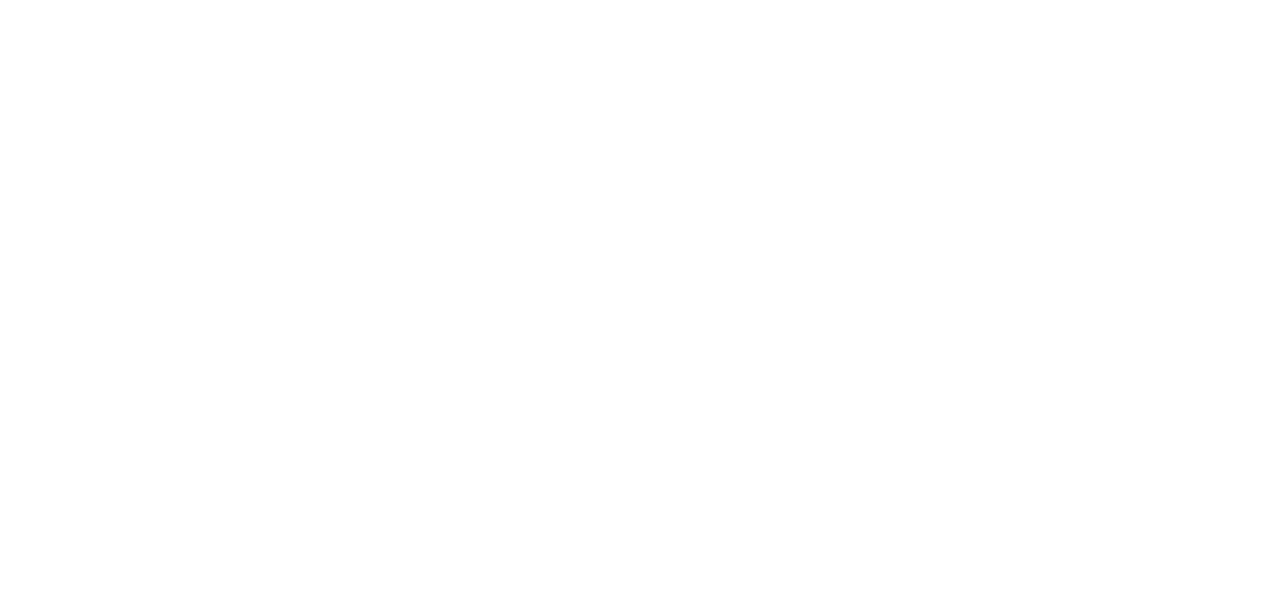
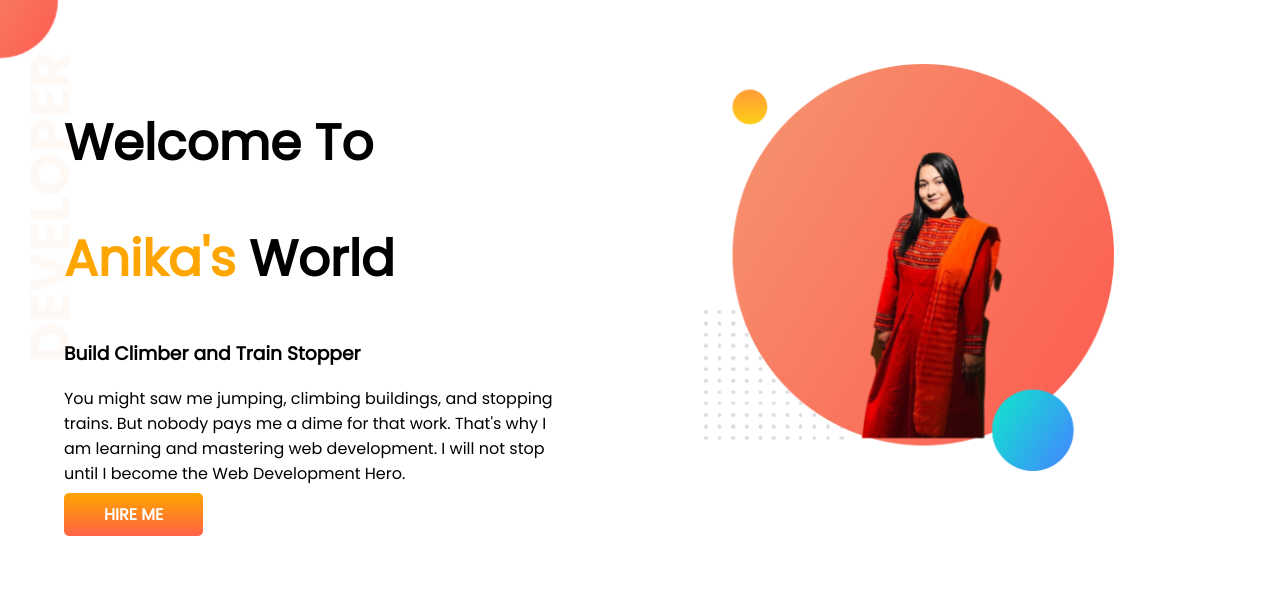
Before and after one commit to anika136/developer-portfolio, a plain HTML site: page index.html in a window 1280 px wide. Drawn offline with Linux system fonts and the light colour scheme.

Commit message:
top banner added

```diff
--- a/index.html
+++ b/index.html
@@ -1,13 +1,35 @@
 <!DOCTYPE html>
 <html lang="en">
+
 <head>
     <meta charset="UTF-8">
     <meta http-equiv="X-UA-Compatible" content="IE=edge">
     <meta name="viewport" content="width=device-width, initial-scale=1.0">
     <title>Anika Portfolio</title>
+    <link rel="preconnect" href="https://fonts.googleapis.com">
+    <link rel="preconnect" href="https://fonts.gstatic.com" crossorigin>
+    <link href="https://fonts.googleapis.com/css2?family=Poppins&display=swap" rel="stylesheet">
     <link rel="stylesheet" href="style.css">
 </head>
+
 <body>
+    <section class="top-banner">
+        <div class="half-width">
+            <h1>Welcome To</h1>
+            <h1><span class="orange-color">Anika's </span>World</h1>
+            <h3>Build Climber and Train Stopper</h3>
+            <p>You might saw me jumping, climbing buildings, and stopping trains. But nobody pays me a dime for that
+                work.
+                That's why I am learning and mastering web development. I will not stop until I become the Web
+                Development
+                Hero.</p>
+            <a class="link-button" target="_blank" href="https://www.linkedin.com/feed/">HIRE ME</a>
+        </div>
+        <div class="half-width">
+            <img src="anika.png" alt="">
+        </div>
+    </section>
 
 </body>
+
 </html>
--- a/style.css
+++ b/style.css
@@ -0,0 +1,40 @@
+body {
+    font-family: 'Poppins', sans-serif;
+    margin: 0%;
+}
+
+h1 {
+    font-size: 50px;
+}
+
+.orange-color {
+    color: orange;
+
+}
+
+section {
+    display: flex;
+}
+
+.half-width {
+    width: 50%;
+    padding: 5%;
+}
+
+.link-button {
+    text-decoration: none;
+    background-image: linear-gradient(orange, tomato);
+    padding: 10px 40px;
+    color: white;
+    font-weight: 700;
+    border-radius: 5px;
+}
+
+.half-width img {
+    width: 80%;
+}
+
+.top-banner {
+    background-image: url(images/top-banner.png);
+    background-repeat: no-repeat;
+}
```
Also changed, not shown: anika.png (added), images/dream-bg.png (added), images/exp-bg.png (added), images/jhankar.png (added), images/jhankar2.png (added), images/my-bg.png (added), images/my-bg2.png (added), images/top-banner.png (added), 7 other files.
